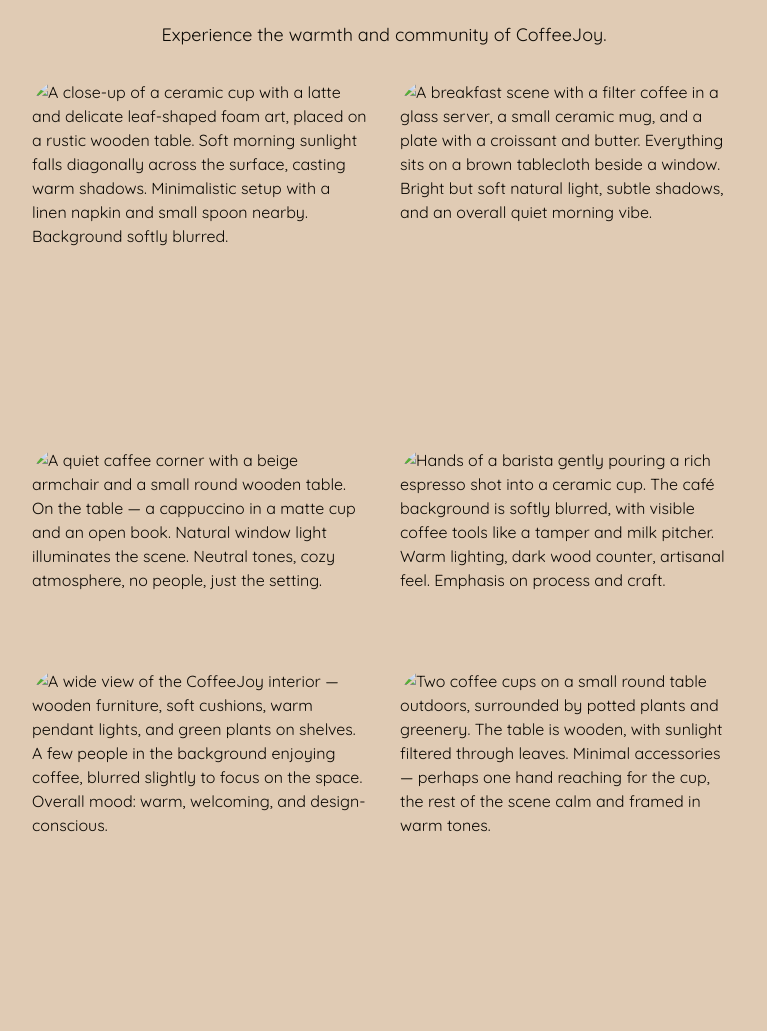
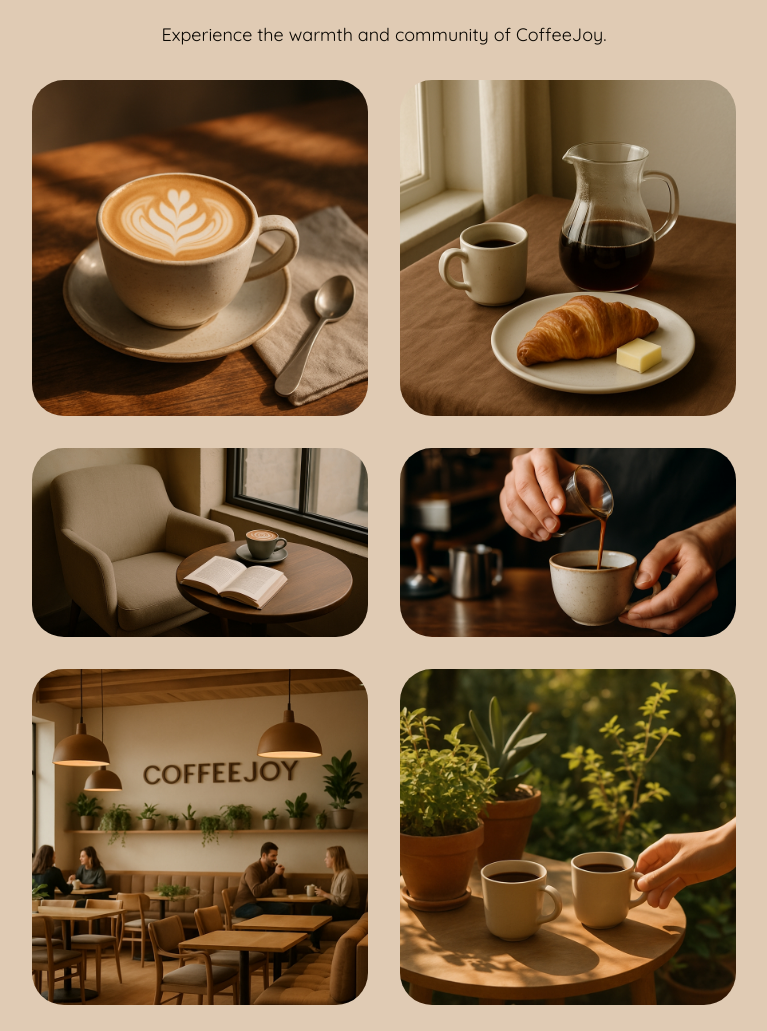
Before and after one commit to luxqxqm/Team-Project, a plain HTML site: page index.html in a window 1280 px wide. Shown: the part 3180-4211 px from the top of the page, without its empty margins (256-1023 px from the left). Drawn offline with nearby package versions, Linux system fonts and the light colour scheme; a web font is replaced by a local one.

Commit message:
Deploying to gh-pages from @ luxqxqm/Team-Project@05c444415cfc2f5c25888d1f8318176117c31361 🚀

```diff
--- a/index.html
+++ b/index.html
@@ -185,16 +185,16 @@
     <ul class="exp-list1">
       <li class="exp-item">
         <img
-          srcset="../img/experience/coffee1.jpg 1x, ../img/experience/coffee1@2x.jpg 2x"
-          src="../img/experience/coffee1.jpg"
+          srcset="/Team-Project/assets/coffee1-BW8kaEVc.jpg 1x, /Team-Project/assets/coffee1@2x-B3YbIcTR.jpg 2x"
+          src="/Team-Project/assets/coffee1-BW8kaEVc.jpg"
           alt="A close-up of a ceramic cup with a latte and delicate leaf-shaped foam art, placed on a rustic wooden table. Soft morning sunlight falls diagonally across the surface, casting warm shadows. Minimalistic setup with a linen napkin and small spoon nearby. Background softly blurred."
           class="exp-img"
         />
       </li>
       <li class="exp-item">
         <img
-          srcset="../img/experience/coffee2.jpg 1x, ../img/experience/coffee2@2x.jpg 2x"
-          src="../img/experience/coffee2.jpg"
+          srcset="/Team-Project/assets/coffee2-XFbOXF6H.jpg 1x, /Team-Project/assets/coffee2@2x-CPvQpi77.jpg 2x"
+          src="/Team-Project/assets/coffee2-XFbOXF6H.jpg"
           alt="A breakfast scene with a filter coffee in a glass server, a small ceramic mug, and a plate with a croissant and butter. Everything sits on a brown tablecloth beside a window. Bright but soft natural light, subtle shadows, and an overall quiet morning vibe."
           class="exp-img"
         />
@@ -203,24 +203,24 @@
     <ul class="exp-list2">
       <li class="exp-item">
         <img
-          srcset="../img/experience/coffee3.jpg 1x, ../img/experience/coffee3@2x.jpg 2x"
-          src="../img/experience/coffee3.jpg"
+          srcset="/Team-Project/assets/coffee3-CcyJwq7m.jpg 1x, /Team-Project/assets/coffee3@2x-DcdixkYX.jpg 2x"
+          src="/Team-Project/assets/coffee3-CcyJwq7m.jpg"
           alt="A quiet caffee corner with a beige armchair and a small round wooden table. On the table — a cappuccino in a matte cup and an open book. Natural window light illuminates the scene. Neutral tones, cozy atmosphere, no people, just the setting."
           class="sm-img"
         />
       </li>
       <li class="exp-item">
         <img
-          srcset="../img/experience/coffee4.jpg 1x, ../img/experience/coffee4@2x.jpg 2x"
-          src="../img/experience/coffee4.jpg"
+          srcset="/Team-Project/assets/coffee4-Byv8VG-2.jpg 1x, /Team-Project/assets/coffee4@2x-CbtqesSg.jpg 2x"
+          src="/Team-Project/assets/coffee4-Byv8VG-2.jpg"
           alt="Hands of a barista gently pouring a rich espresso shot into a ceramic cup. The café background is softly blurred, with visible coffee tools like a tamper and milk pitcher. Warm lighting, dark wood counter, artisanal feel. Emphasis on process and craft."
           class="sm-img"
         />
       </li>
       <li class="exp-item">
         <img
-          srcset="../img/experience/coffee5.jpg 1x, ../img/experience/coffee5@2x.jpg 2x"
-          src="../img/experience/coffee5.jpg"
+          srcset="/Team-Project/assets/coffee5-BIOXf8Ix.jpg 1x, /Team-Project/assets/coffee5@2x-Bp6gthhs.jpg 2x"
+          src="/Team-Project/assets/coffee5-BIOXf8Ix.jpg"
           alt="A wide view of the CoffeeJoy interior — wooden furniture, soft cushions, warm pendant lights, and green plants on shelves. A few people in the background enjoying coffee, blurred slightly to focus on the space. Overall mood: warm, welcoming, and design-conscious."
           class="exp-img"
         />
@@ -229,8 +229,8 @@
     <ul class="exp-list3">
       <li class="exp-item">
         <img
-          srcset="../img/experience/coffee6.jpg 1x, ../img/experience/coffee6@2x.jpg 2x"
-          src="../img/experience/coffee6.jpg"
+          srcset="/Team-Project/assets/coffee6-DhPQ_94J.jpg 1x, /Team-Project/assets/coffee6@2x-0-zwb2sg.jpg 2x"
+          src="/Team-Project/assets/coffee6-DhPQ_94J.jpg"
           alt="Two coffee cups on a small round table outdoors, surrounded by potted plants and greenery. The table is wooden, with sunlight filtered through leaves. Minimal accessories — perhaps one hand reaching for the cup, the rest of the scene calm and framed in warm tones."
           class="exp-img"
         />
@@ -239,21 +239,21 @@
         <picture>
           <source
             media="(max-width: 767px)"
-            srcset="../img/experience/coffee7-mob-min.jpg 1x, ../img/experience/coffee7-mob@2x-min.jpg 2x"
+            srcset="/Team-Project/assets/coffee7-mob-min-D2fa7AKM.jpg 1x, /Team-Project/assets/coffee7-mob@2x-min-fMxzdPhQ.jpg 2x"
             class="lg-img"
           />
           <source
             media="(min-width: 768px) and (max-width: 1439px)"
-            srcset="../img/experience/coffee7-tab-min.jpg 1x, ../img/experience/coffee7-tab@2x-min.jpg 2x"
+            srcset="/Team-Project/assets/coffee7-tab-min-DqB0VTtT.jpg 1x, /Team-Project/assets/coffee7-tab@2x-min-Dzw4ycRv.jpg 2x"
             class="lg-img"
           />
           <source
             media="(min-width: 1440px)"
-            srcset="../img/experience/coffee7-desk-min.jpg 1x, ../img/experience/coffee7-desk@2x-min.jpg 2x"
+            srcset="/Team-Project/assets/coffee7-desk-min-BDWsRf2S.jpg 1x, /Team-Project/assets/coffee7-desk@2x-min-BxSLCpPW.jpg 2x"
             class="lg-img"
           />
           <img
-            src="../img/experience/coffee7-mob-min.jpg"
+            src="/Team-Project/assets/coffee7-mob-min-D2fa7AKM.jpg"
             alt="A takeaway coffee cup with a kraft sleeve and CoffeeJoy branding placed on a wooden bench in a park. Nearby — a linen tote bag and a book partially sticking out. Early morning sunlight filters through the trees, creating soft, dappled shadows. Natural, earthy tones. Calm, slow-morning mood with no people in frame."
             class="lg-img"
           />
```
Also changed, not shown: assets/coffee1-BW8kaEVc.jpg (added), assets/coffee1@2x-B3YbIcTR.jpg (added), assets/coffee2-XFbOXF6H.jpg (added), assets/coffee2@2x-CPvQpi77.jpg (added), assets/coffee3-CcyJwq7m.jpg (added), assets/coffee3@2x-DcdixkYX.jpg (added), assets/coffee4-Byv8VG-2.jpg (added), assets/coffee4@2x-CbtqesSg.jpg (added), assets/coffee5-BIOXf8Ix.jpg (added), assets/coffee5@2x-Bp6gthhs.jpg (added), assets/coffee6-DhPQ_94J.jpg (added), assets/coffee7-desk-min-BDWsRf2S.jpg (added), assets/coffee7-desk@2x-min-BxSLCpPW.jpg (added), assets/coffee7-mob-min-D2fa7AKM.jpg (added), 3 more files, 1 other file.
